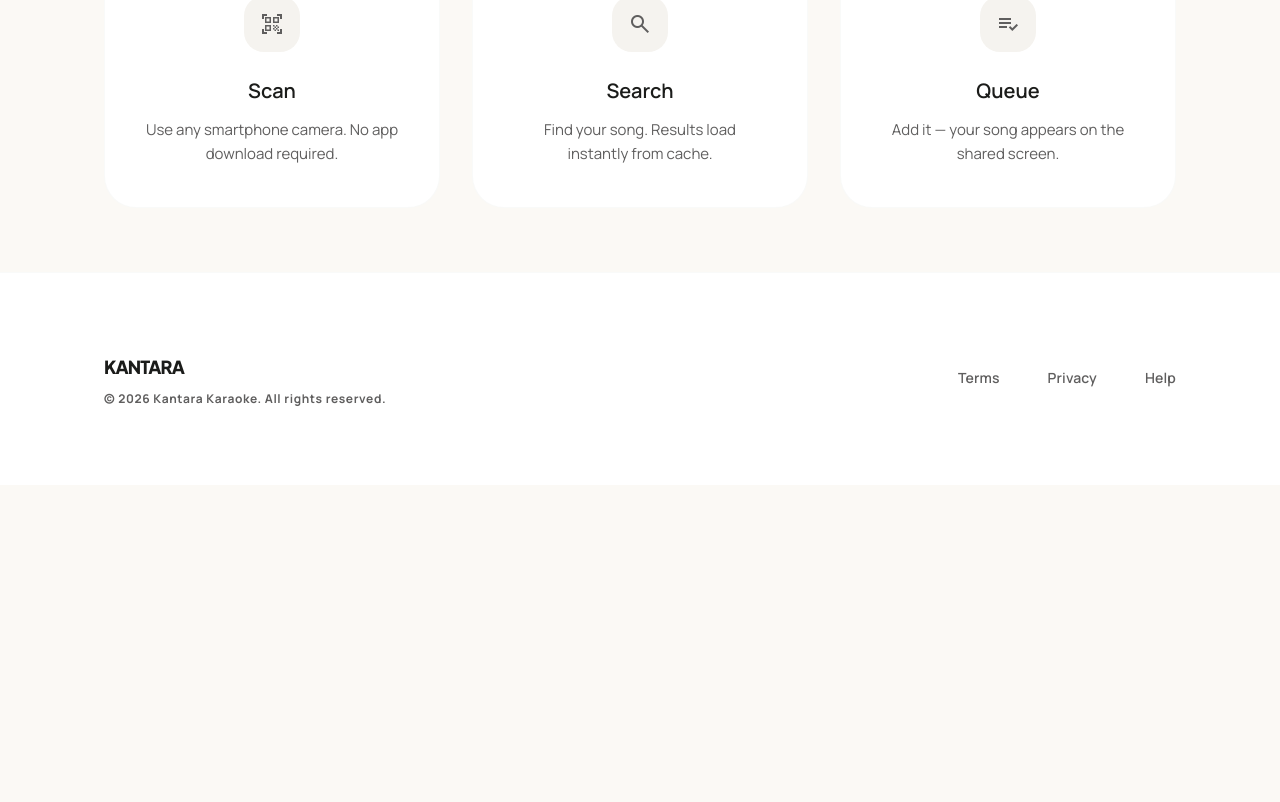
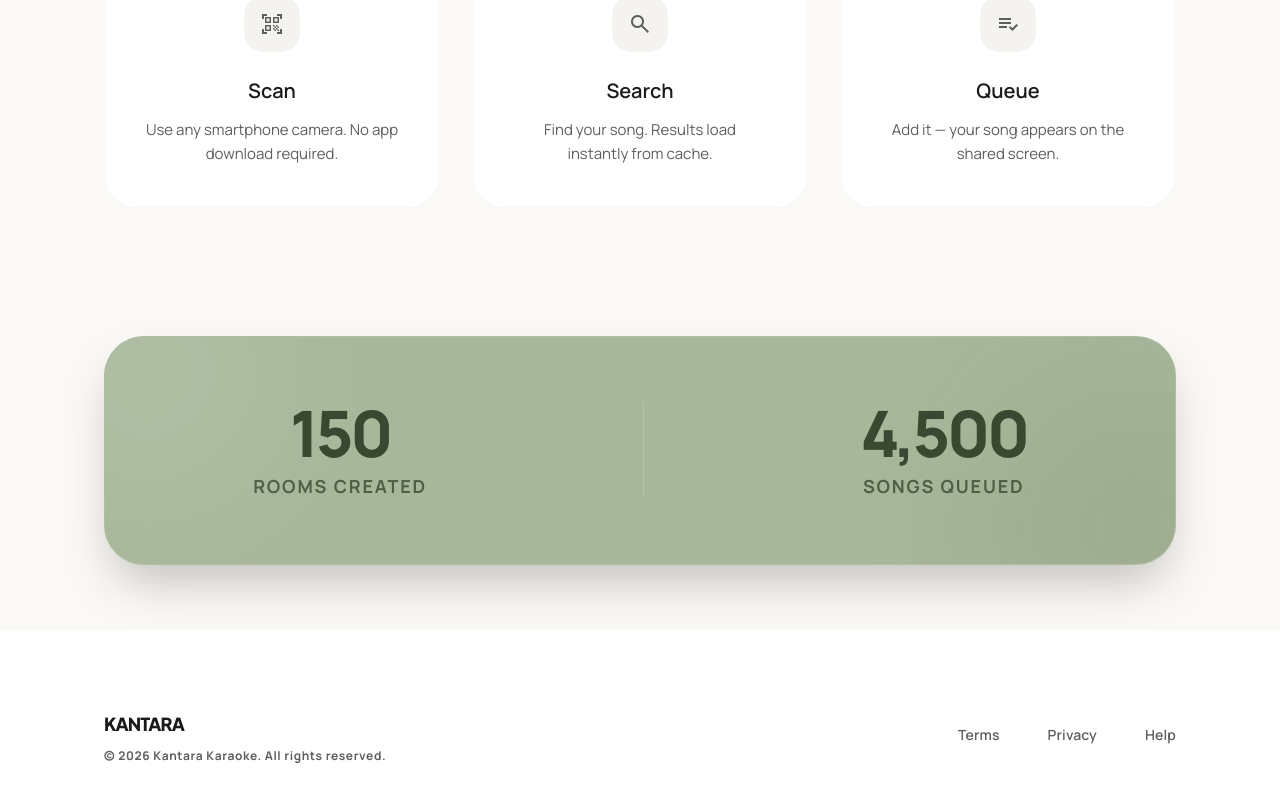
Before and after one commit to Carlwyne-Dev/kantaqueue, a Next.js app: page / in a window 1280 px wide. Shown: the part 1160-1962 px from the top of the page. Before the commit the page ends 1645 px from the top, so only its background shows below. Built offline with nearby package versions, Linux system fonts and the light colour scheme; no server answers; the database is empty.

Commit message:
feat: add engagement metrics to landing page using cached API route

```diff
--- /dev/null
+++ b/app/api/stats/route.ts
@@ -0,0 +1,28 @@
+import { getSupabaseClient } from '@/lib/supabase';
+
+export const dynamic = 'force-dynamic';
+
+export async function GET() {
+  try {
+    const supabase = getSupabaseClient();
+    const [roomsRes, songsRes] = await Promise.all([
+      supabase.from('rooms').select('*', { count: 'exact', head: true }),
+      supabase.from('queue_items').select('*', { count: 'exact', head: true }),
+    ]);
+
+    // Adding some base numbers so it doesn't look completely empty on launch
+    const baseRooms = 150;
+    const baseSongs = 4500;
+
+    return Response.json({
+      rooms: (roomsRes.count || 0) + baseRooms,
+      songs: (songsRes.count || 0) + baseSongs,
+    }, {
+      headers: {
+        'Cache-Control': 'public, s-maxage=3600, stale-while-revalidate=86400',
+      }
+    });
+  } catch (error) {
+    return Response.json({ rooms: 0, songs: 0 }, { status: 500 });
+  }
+}
--- a/app/page.tsx
+++ b/app/page.tsx
@@ -1,6 +1,6 @@
 'use client';
 
-import { useState, useRef, MouseEvent } from 'react';
+import { useState, useRef, MouseEvent, useEffect } from 'react';
 import { useRouter } from 'next/navigation';
 import toast from 'react-hot-toast';
 import { getSupabaseClient, ensureAnonSession, isSupabaseConfigured } from '@/lib/supabase';
@@ -42,6 +42,16 @@ function GlassPanel({ children, className = '' }: { children: React.ReactNode, c
 export default function HomePage() {
   const router = useRouter();
   const [loading, setLoading] = useState(false);
+  const [stats, setStats] = useState({ rooms: 150, songs: 4500 });
+
+  useEffect(() => {
+    fetch('/api/stats')
+      .then(res => res.json())
+      .then(data => {
+        if (data && data.rooms) setStats(data);
+      })
+      .catch(console.error);
+  }, []);
 
   async function handleCreateRoom() {
     if (!isSupabaseConfigured()) {
@@ -221,6 +231,28 @@ export default function HomePage() {
             ))}
           </div>
         </section>
+
+        {/* Engagement Metrics */}
+        <section className="py-[64px] px-[64px] max-w-[1200px] mx-auto text-center max-md:px-[20px] max-md:py-[40px]">
+          <div className="bg-[#A7B79A] rounded-[40px] p-12 md:p-16 text-on-primary-container shadow-2xl relative overflow-hidden flex flex-col md:flex-row items-center justify-around gap-12 border border-[#bbccae]/30">
+            {/* Background decoration */}
+            <div className="absolute top-[-50%] left-[-10%] w-[300px] h-[300px] bg-white/10 rounded-full blur-3xl pointer-events-none" />
+            <div className="absolute bottom-[-50%] right-[-10%] w-[300px] h-[300px] bg-[#54634a]/10 rounded-full blur-3xl pointer-events-none" />
+
+            <div className="relative z-10 space-y-2">
+              <h3 className="text-[48px] md:text-[64px] font-black tracking-tighter leading-none">{stats.rooms.toLocaleString()}</h3>
+              <p className="text-[16px] md:text-[18px] font-bold text-on-primary-container/80 tracking-widest uppercase">Rooms Created</p>
+            </div>
+
+            <div className="hidden md:block w-px h-24 bg-white/20 relative z-10" />
+            <div className="md:hidden w-24 h-px bg-white/20 relative z-10" />
+
+            <div className="relative z-10 space-y-2">
+              <h3 className="text-[48px] md:text-[64px] font-black tracking-tighter leading-none">{stats.songs.toLocaleString()}</h3>
+              <p className="text-[16px] md:text-[18px] font-bold text-on-primary-container/80 tracking-widest uppercase">Songs Queued</p>
+            </div>
+          </div>
+        </section>
       </main>
 
       {/* Footer */}
```
